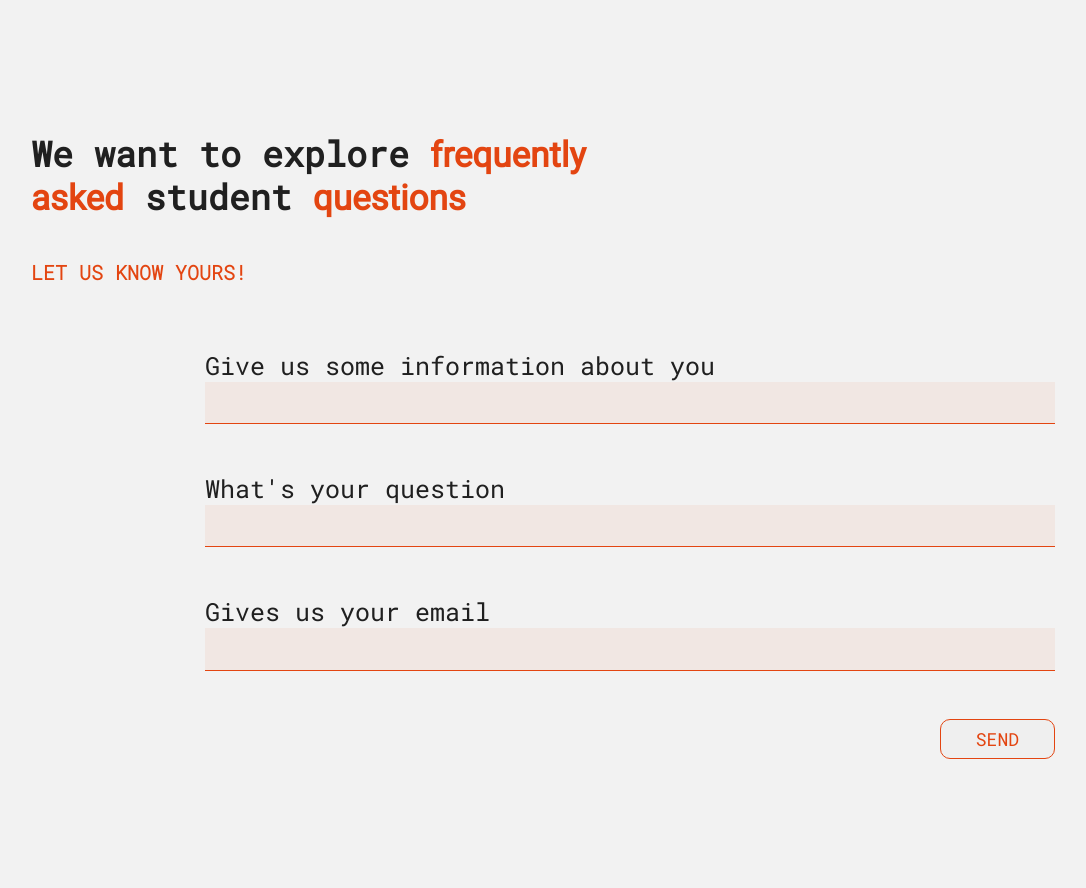
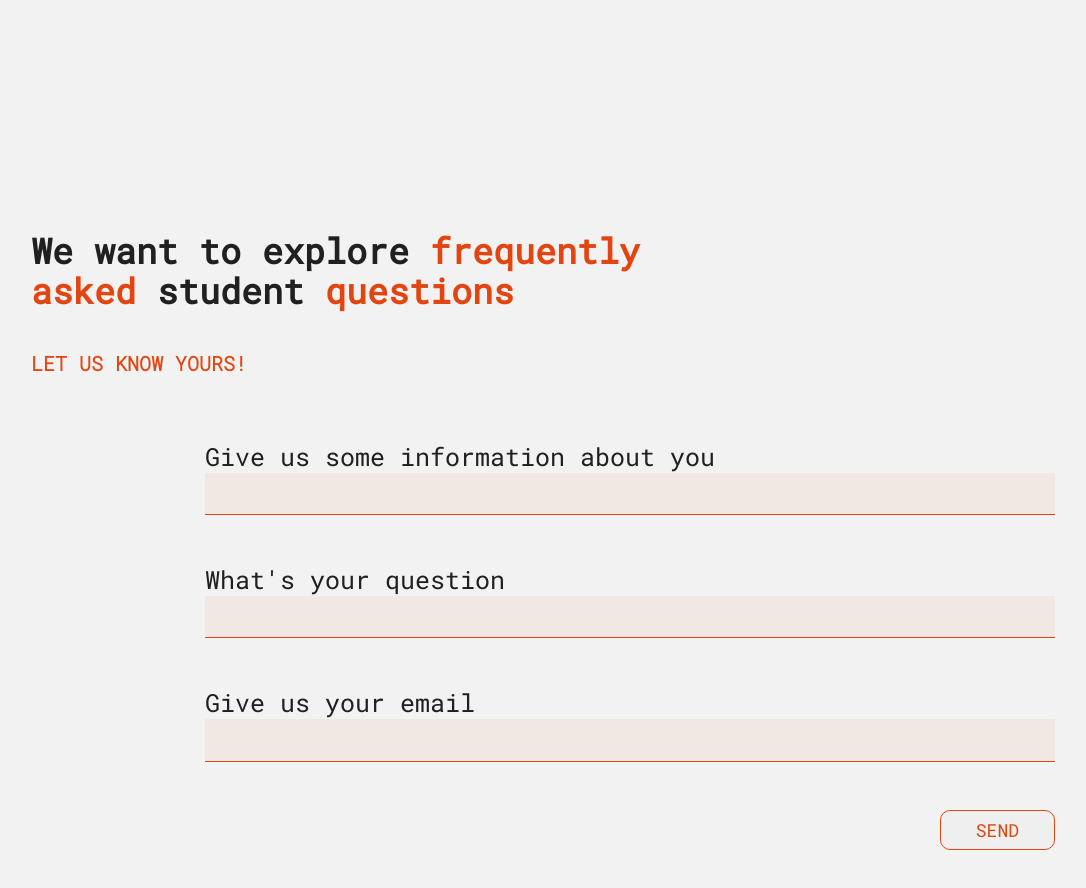
Before and after one commit to franciscatsousa/inspira, a plain HTML site: page howto.html in a window 1280 px wide. Shown: the part 1560-2448 px from the top of the page, without its empty margins (97-1183 px from the left). Drawn offline with nearby package versions, Linux system fonts and the light colour scheme; a web font is replaced by a local one.

Commit message:
final final?

```diff
--- a/css/geral.css
+++ b/css/geral.css
@@ -11,6 +11,11 @@
 @font-face {
   font-family: roboto-medium;
   src: url('../fontes/Roboto-Medium.ttf');
+}
+
+@font-face {
+  font-family: roboto-light;
+  src: url('../fontes/Roboto-Light.ttf');
 }
 
 @font-face {
--- a/css/howto.css
+++ b/css/howto.css
@@ -109,7 +109,7 @@
   gap: 2.5rem;
 }
 
-#howto-section3 .titles h2 {
+#howto-section3 .titles h2, span {
   font-family: roboto-mono-regular;
   font-size: 35px;
   line-height: 40px;
--- a/howto.html
+++ b/howto.html
@@ -533,7 +533,7 @@
 
     <div id="howto-section3">
         <div class="titles">
-            <h2>We want to explore <span>frequently asked</span> student <span>questions</span></h2>
+            <h2>We want to explore <span class="orange">frequently asked</span> student <span class="orange">questions</span></h2>
             <h5 class="section-subtitle orange">let us know yours!</h5>
         </div>
         <form id="contact-form">
@@ -546,7 +546,7 @@
                 <input type="text" id="question" name="question" value="" />
             </div>
             <div class="field">
-                <label for="email">Gives us your email</label>
+                <label for="email">Give us your email</label>
                 <input type="text" id="email" name="email" value="" />
             </div>
             <input id="submit-btn" type="submit" value="Send" />
```
